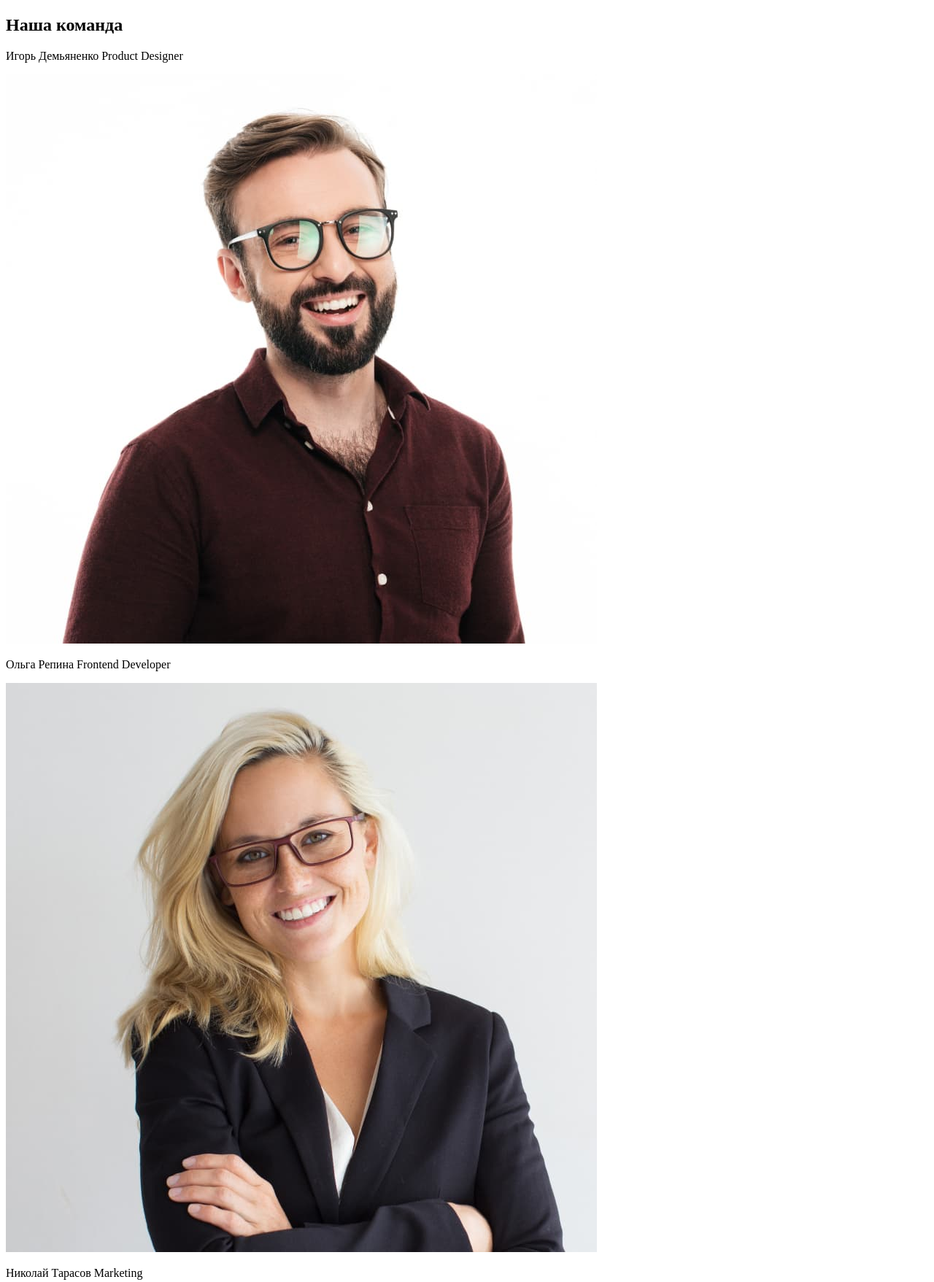
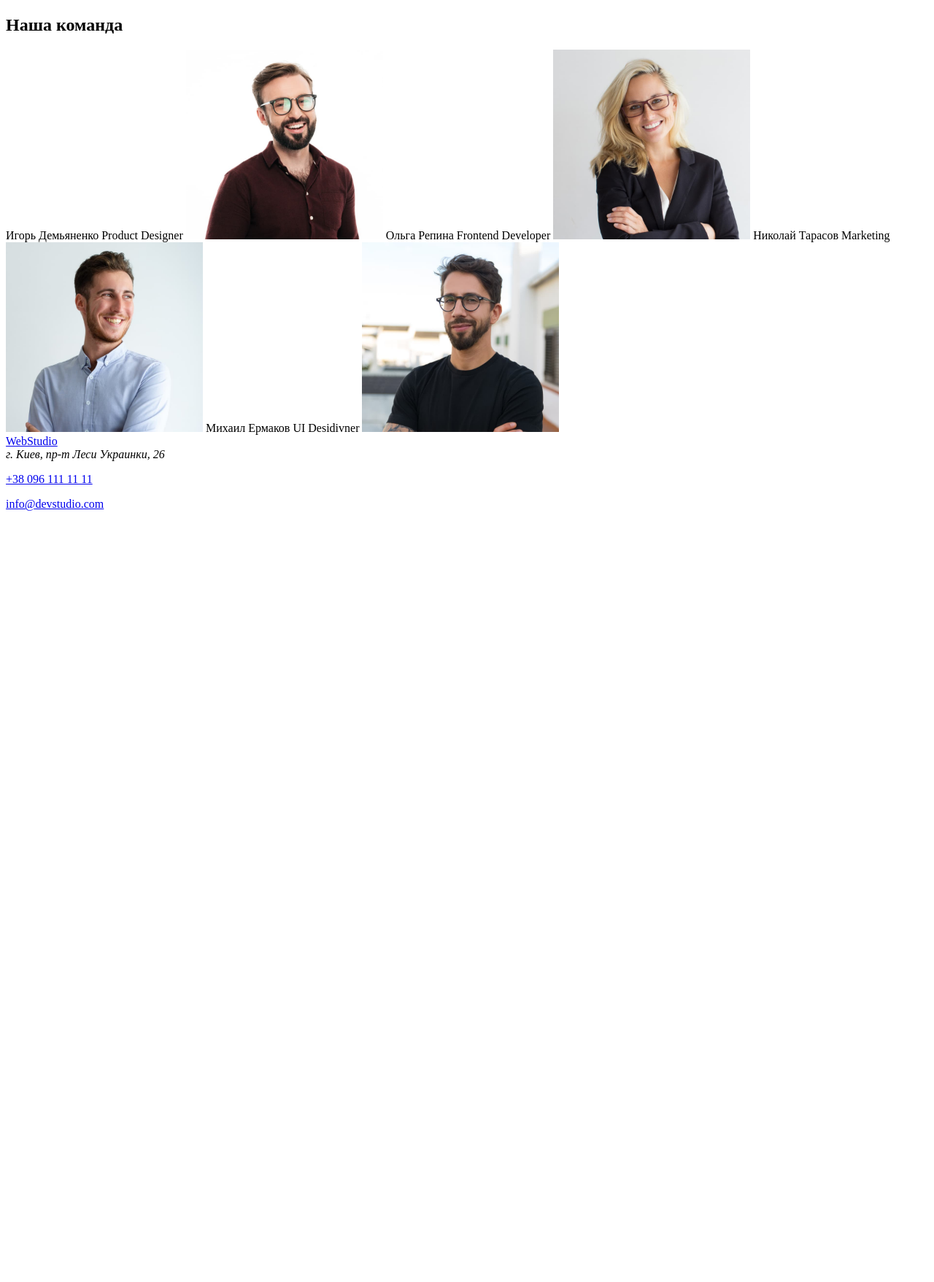
Before and after one commit to SerhiiTsukanov/goit-markup-hw-01, a plain HTML site: page index.html in a window 1280 px wide. Shown: the part 938-2695 px from the top of the page at 73% size. After the commit the page ends 1654 px from the top, so only its background shows below. Drawn offline with Linux system fonts and the light colour scheme.

Commit message:
add width

```diff
--- a/index.html
+++ b/index.html
@@ -57,21 +57,22 @@
 
         <div>
             <h2>Чем мы занимаемся</h2>
-            <img src="./images/img1.jpg" alt="">
-            <img src="./images/img2.jpg" alt="">
-            <img src="./images/img3.jpg" alt="">
+            <img src="./images/img1.jpg" alt="деятельность1" width="370px">
+            <img src="./images/img2.jpg" alt="деятельность2" width="370px">
+            <img src="./images/img3.jpg" alt="деятельность3" width="370px">
         </div>
 
         <div>
             <h2>Наша команда</h2>
-            <p>Игорь Демьяненко Product Designer</p>
-            <img src="./images/productdesigner.jpg" alt="Игорь Демьяненко">
-            <p>Ольга Репина Frontend Developer</p>
-            <img src="./images/frontenddeveloper.jpg" alt="Ольга Репина">
-            <p>Николай Тарасов Marketing</p>
-            <img src="./images/marketing.jpg" alt="Николай Тарасов">
-            <p>Михаил Ермаков UI Designer</p>
-            <img src="./images/uidesigner.jpg" alt="Михаил Ермаков">
+            <a>Игорь Демьяненко Product Designer</a>
+            <img src="./images/productdesigner.jpg" alt="Игорь Демьяненко" width="270px">
+            <a>Ольга Репина Frontend Developer</a>
+            <img src="./images/frontenddeveloper.jpg" alt="Ольга Репина" width="270px">
+            <a>Николай Тарасов Marketing</a>
+            <img src="./images/marketing.jpg" alt="Николай Тарасов" width="270px">
+            <a>Михаил Ермаков UI Desidivner</a>
+            <img src="./images/uidesigner.jpg" alt="Михаил Ермаков" width="270px">
+
          </div>
 
     </main>
```
